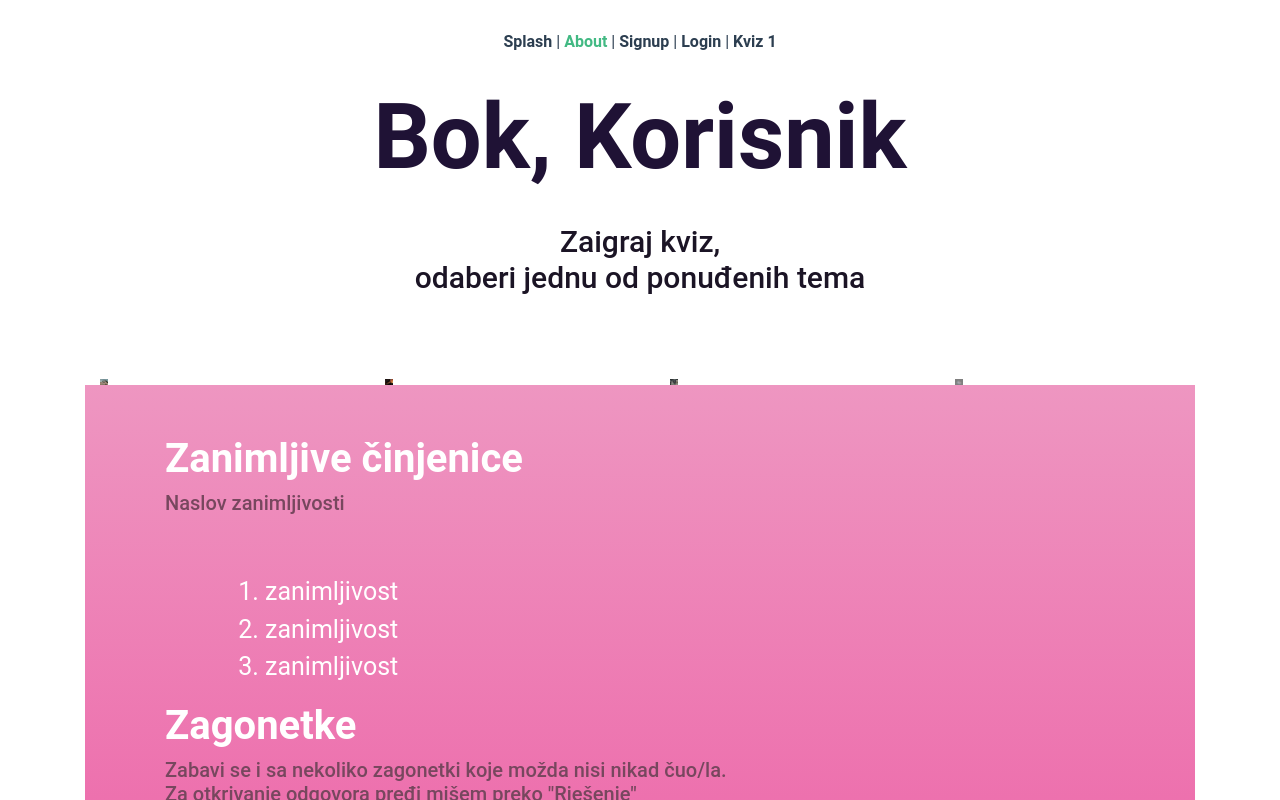
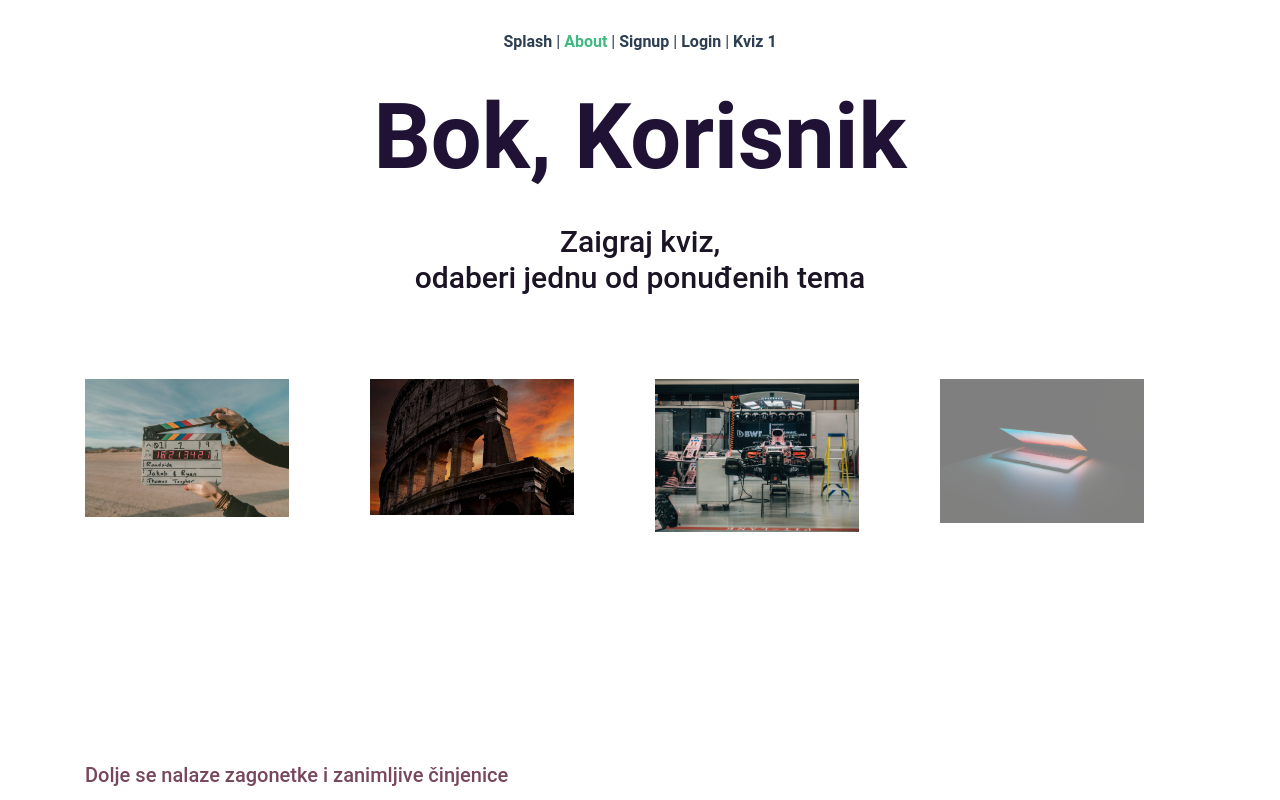
Before and after one commit to kuveeee/misli_brzo, a Vue app in the folder misli_brzo/: page /about in a window 1280 px wide. Shown: the top 800 px of the page. Built offline with nearby package versions, Linux system fonts and the light colour scheme.

Commit message:
Stiliziranje Home i About
Dodan padding: 0 u App

```diff
--- a/misli_brzo/src/App.vue
+++ b/misli_brzo/src/App.vue
@@ -18,6 +18,7 @@
   -moz-osx-font-smoothing: grayscale;
   text-align: center;
   color: #2c3e50;
+  padding: 0px;
 }
 
 #nav {
--- a/misli_brzo/src/views/About.vue
+++ b/misli_brzo/src/views/About.vue
@@ -1,5 +1,5 @@
 <template>
-  <div class="container">
+  <div class="container ">
     <!-- Drugi dio stranice -->
     <div class="prvi_blok">
       <h1><b>Bok, Korisnik</b></h1>
@@ -37,7 +37,12 @@
           </div>
         </div>
       </div>
-      <!-- Teme kvizova -->
+      <!-- row -->
+
+      <div class="zagonetke_cinjenice">
+        <h4>Dolje se nalaze zagonetke i zanimljive činjenice</h4>
+      </div>
+
     </div>
     <!-- Prvi blok -->
 
@@ -89,6 +94,13 @@ export default {
 </script>
 
 <style scoped lang="scss">
+
+.container{
+}
+.prvi_blok{
+  height: 100vh;
+}
+
 h1 {
   font-size: 90px;
   color: #1f1235;
@@ -100,18 +112,24 @@ h2 {
 }
 
 img {
-  width: 15%;
+  width: 80%;
   padding-top: 75px;
-  padding-inline: 15px;
+  //padding-inline: 10px;
 }
 .tema_nedostupna {
   opacity: 50%;
 }
 
+//Dolje se nalaze zagonetke i zanimljive činjenice
+.zagonetke_cinjenice {
+  position: absolute;
+  bottom: 5px;
+}
+
 //Drugi dio zaslona //Drugi dio zaslona //Drugi dio zaslona //Drugi dio zaslona
 .drugi_blok {
   color: white;
-  height: 1080px;
+  height: 100vh;
   background-image: linear-gradient(#ee96c1, #ec358f);
   padding-top: 50px;
   padding-left: 80px;
--- a/misli_brzo/src/views/Home.vue
+++ b/misli_brzo/src/views/Home.vue
@@ -29,7 +29,7 @@
       <div class="ukratko_o_kreatorima_i_projektu">
         <h4>Ukratko o kreatorima i projektu</h4>
       </div>
-    </div>
+    </div> <!-- container_1 -->
 
     <!-- Drugi dio stranice -->
     <div class="container_2">
@@ -67,7 +67,7 @@
         </ul>
       </div>
       <!-- Footer -->
-      <Footer/>
+      <Footer class=""/>
     </div>
   </div>
 </div>
@@ -88,6 +88,10 @@ export default {
 
 <!-- Add "scoped" attribute to limit CSS to this component only -->
 <style scoped lang="scss">
+.home{
+  min-height: 100%;
+}
+
 ul {
   list-style-type: none;
   padding: 0;
@@ -102,7 +106,7 @@ a {
 
 //Prvi dio zaslona //Prvi dio zaslona //Prvi dio zaslona //Prvi dio zaslona
 .container_1 {
-  height: 1080px;
+  height: 100vh;
 }
 
 //MisliBrzo naslov
@@ -154,8 +158,8 @@ h5 {
 //Drugi dio zaslona //Drugi dio zaslona //Drugi dio zaslona //Drugi dio zaslona
 .container_2 {
   color: white;
-  height: 1080px;
-  background-color: #ff6902;
+  height: 100vh;
+  background-image: linear-gradient(#FF6A00, #F0156A);
   padding-left: 80px;
   padding-right: 80px;
   font-size: 20px;
@@ -165,4 +169,5 @@ h5 {
 .text {
   padding-top: 25px;
 }
+
 </style>
```
